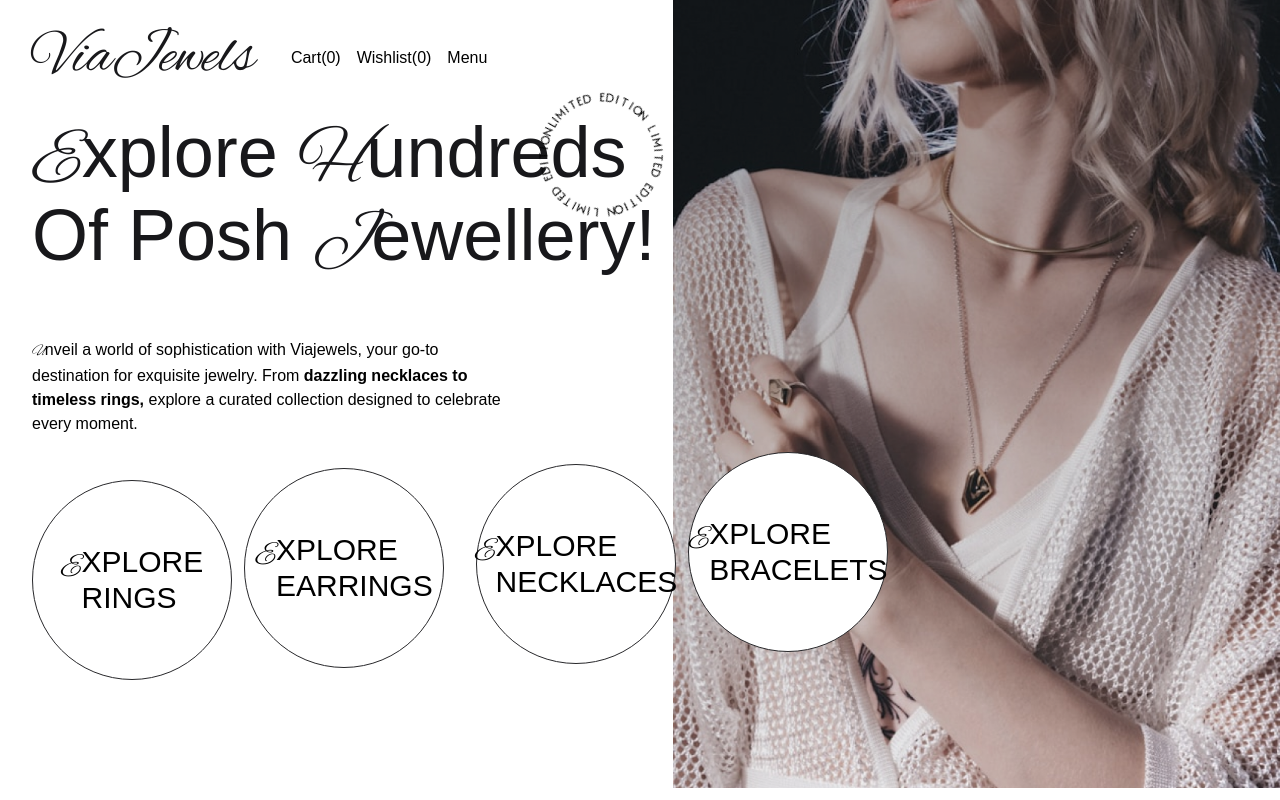
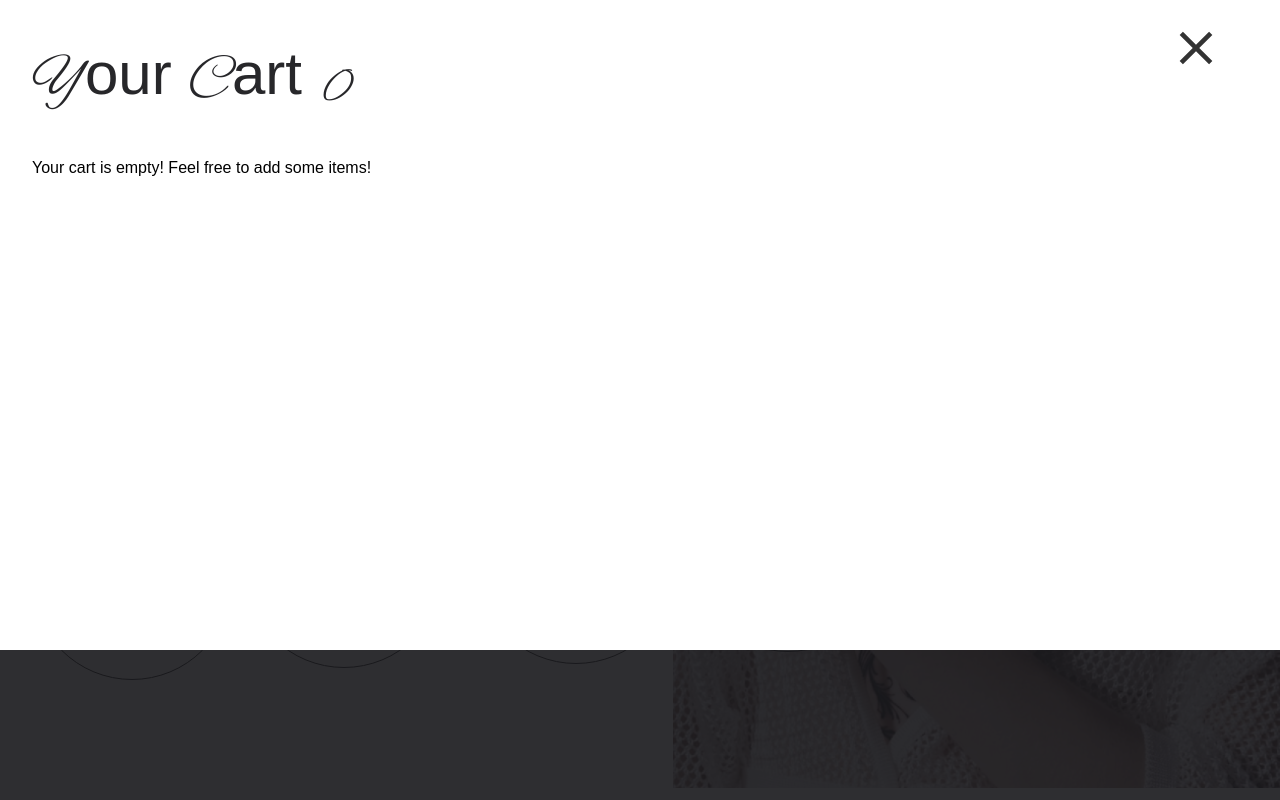
Before and after one commit to HumptyDumpy01/viajewels-app-enhanced, an Angular app: page / in a window 1280 px wide. Shown: the top 800 px of the page. Built offline with nearby package versions, Linux system fonts and the light colour scheme; a web font is replaced by a local one.

Commit message:
implemented the cart service

```diff
--- a/src/app/app.component.html
+++ b/src/app/app.component.html
@@ -1,5 +1,6 @@
 <main class="overflow-hidden">
   <app-wishlist />
+  <app-cart />
   <app-navigation />
   <router-outlet />
 </main>
--- a/src/app/app.component.ts
+++ b/src/app/app.component.ts
@@ -3,10 +3,11 @@ import { NavigationComponent } from './layout/navigation/navigation.component';
 import { NavigationEnd, Router, RouterOutlet } from '@angular/router';
 import { FooterComponent } from './layout/footer/footer.component';
 import { WishlistComponent } from './layout/popups/wishlist/wishlist.component';
+import { CartComponent } from './layout/popups/cart/cart.component';
 
 @Component({
   selector: 'app-root',
-  imports: [RouterOutlet, NavigationComponent, FooterComponent, WishlistComponent],
+  imports: [RouterOutlet, NavigationComponent, FooterComponent, WishlistComponent, CartComponent],
   standalone: true,
   templateUrl: './app.component.html',
   styleUrl: './app.component.css'
--- /dev/null
+++ b/src/app/cart.service.ts
@@ -0,0 +1,52 @@
+import { Injectable, signal } from '@angular/core';
+import { JewelryType } from '../../data/JEWELRY';
+
+type CartType = {
+  jewel: JewelryType;
+  count: number;
+}
+
+@Injectable({
+  providedIn: 'root'
+})
+export class CartService {
+  cart = signal<CartType[]>(this.loadCartFromLocalStorage());
+
+  private loadCartFromLocalStorage(): CartType[] {
+    const cartJson = localStorage.getItem('cart');
+    return cartJson ? JSON.parse(cartJson) : [];
+  }
+
+  private saveCartToLocalStorage() {
+    localStorage.setItem('cart', JSON.stringify(this.cart()));
+  }
+
+  getCart() {
+    return this.cart();
+  }
+
+  userHasInCart(id: number) {
+    return this.cart().some((item) => item.jewel.id === id);
+  }
+
+  addToCart(cartItem: CartType) {
+    this.cart.update((prev) => {
+      if (!prev.some((item) => item.jewel.id === cartItem.jewel.id)) {
+        const updatedCart = [...prev, cartItem];
+        this.saveCartToLocalStorage();
+        return updatedCart;
+      }
+      return prev;
+    });
+    this.saveCartToLocalStorage();
+  }
+
+  removeFromCart(jewel: CartType) {
+    this.cart.update((prev) => {
+      const updatedCart = prev.filter((j) => j.jewel.id !== jewel.jewel.id);
+      this.saveCartToLocalStorage();
+      return updatedCart;
+    });
+    this.saveCartToLocalStorage();
+  }
+}
--- a/src/app/layout/navigation/navigation.component.html
+++ b/src/app/layout/navigation/navigation.component.html
@@ -2,7 +2,7 @@
   <span class="text-6xl mr-9 font-alexBrush text-zinc-900">{{ heading() }}</span>
   <ul class="flex items-center gap-4">
     <li>
-      <button>Cart({{ cartItems() }})</button>
+      <button (click)="onCartClick()">Cart({{ cartItems() }})</button>
     </li>
     <li>
       <button (click)="onWishlistClick()">Wishlist({{ wishlistedItems }})</button>
--- a/src/app/layout/navigation/navigation.component.ts
+++ b/src/app/layout/navigation/navigation.component.ts
@@ -38,6 +38,10 @@ export class NavigationComponent implements OnInit {
     });
   }
 
+  onCartClick() {
+    this.popupsService.changeCartPopupVisibility(true);
+  }
+
   onWishlistClick() {
     this.popupsService.changeWishlistPopupVisibility(true);
   }
--- /dev/null
+++ b/src/app/layout/popups/cart/cart.component.html
@@ -0,0 +1,47 @@
+<dialog (close)="onClose()" [open]="popupVisibility"
+        class="bg-white fixed top-0 left-0 w-screen sm:h-[650px] h-screen z-50">
+  <app-close-icon (click)="onClose()" class="absolute top-5 right-14" />
+  <div class="container pt-11">
+    <div class="flex items-center gap-5 mb-5">
+      <h2 class="text-6xl text-zinc-800 mb-6"><span class="font-alexBrush">Y</span>our <span
+        class="font-alexBrush">C</span>art
+      </h2>
+      <span class="text-5xl font-alexBrush text-zinc-800">{{ wishlist.length }}</span>
+    </div>
+    <p *ngIf="wishlist.length === 0">Your cart is empty! Feel free to add some items!</p>
+    <div *ngIf="wishlist.length > 0">
+
+      <div
+        class="grid grid-cols-1 gap-5 sm:max-h-80 max-h-[400px] overflow-y-auto scrollbar-thin pt-4">
+        <!--<div *ngFor="let item of wishlist"
+             class="flex sm:items-center gap-10 flex-col justify-between bp-1210:flex-row">
+          <app-order-detail-card
+            (totalPriceChange)="onTotalPriceChange($event)"
+            [enableButtons]="false"
+            [heading]="item.itemDetails.heading"
+            [href]="item.href"
+            [imgData]="item.imgData[0]"
+            [jewelDetails]="{itemsLeft: item.itemsLeft, itemPrice: item.itemDetails.price}"
+            [text]="item.itemDetails.description"
+          />
+          <div class="flex sm:items-center gap-5 flex-col sm:flex-row">
+            <app-viajewels-button-small label="Move to Cart" mode="default" type="button" />
+            <app-viajewels-button-small (click)="removeItemFromWishlist(item)" label="Remove" mode="grey"
+                                        type="button" />
+          </div>
+        </div>-->
+      </div>
+      <div class="ml-auto mt-7">
+        <div class="flex items-center justify-end mt-4 flex-col sm:flex-row gap-4 sm:gap-0">
+          <div class="flex items-center gap-10 mr-24">
+            <span class="text-3xl text-yellow-700">{{ totalWishlistPrice | currency }}</span>
+          </div>
+          <app-viajewels-button label="Move all to Cart" mode="btn" styling="default" type="button" />
+        </div>
+      </div>
+    </div>
+  </div>
+</dialog>
+<div (click)="onClose()" [ngClass]="{'hidden': !popupVisibility}"
+     class="fixed z-40 top-0 left-0 h-screen w-screen bg-zinc-900/90">
+</div>
--- /dev/null
+++ b/src/app/layout/popups/cart/cart.component.ts
@@ -0,0 +1,51 @@
+import { ChangeDetectorRef, Component, inject } from '@angular/core';
+import { PopupsService } from '../../../popups.service';
+import { JewelryType } from '../../../../../data/JEWELRY';
+import { CloseIconComponent } from '../../../UI/icons/close-icon/close-icon.component';
+import { CurrencyPipe, NgClass, NgIf } from '@angular/common';
+import { ViajewelsButtonComponent } from '../../../UI/buttons/viajewels-button/viajewels-button.component';
+
+@Component({
+  selector: 'app-cart',
+  imports: [
+    CloseIconComponent,
+    NgClass,
+    CurrencyPipe,
+    ViajewelsButtonComponent,
+    NgIf
+  ],
+  standalone: true,
+  templateUrl: './cart.component.html',
+  styleUrl: './cart.component.css'
+})
+export class CartComponent {
+  // private jewelryWishlistService = inject(JewelWishlistService);
+  private popupsService = inject(PopupsService);
+  private cdr = inject(ChangeDetectorRef);
+
+  totalWishlistPrice = 0;
+
+  get wishlist() {
+    // return this.jewelryWishlistService.getWishlist();
+    return [];
+  }
+
+  removeItemFromWishlist(jewel: JewelryType) {
+    // this.jewelryWishlistService.removeFromWishlist(jewel);
+    this.totalWishlistPrice -= jewel.itemDetails.price;
+    this.cdr.detectChanges();
+  }
+
+  get popupVisibility() {
+    return this.popupsService.cartPopupVisibility();
+  }
+
+  onClose() {
+    this.popupsService.changeCartPopupVisibility(false);
+  }
+
+  onTotalPriceChange(priceDifference: number) {
+    this.totalWishlistPrice += priceDifference;
+    this.cdr.detectChanges();
+  }
+}
--- a/src/app/popups.service.ts
+++ b/src/app/popups.service.ts
@@ -5,8 +5,13 @@ import { Injectable, signal } from '@angular/core';
 })
 export class PopupsService {
   wishlistPopupVisibility = signal(false);
+  cartPopupVisibility = signal(true);
 
   changeWishlistPopupVisibility(val: boolean) {
     this.wishlistPopupVisibility.set(val);
   }
+
+  changeCartPopupVisibility(val: boolean) {
+    this.cartPopupVisibility.set(val);
+  }
 }
```
Also changed, not shown: src/app/layout/popups/cart/cart.component.css (added).
